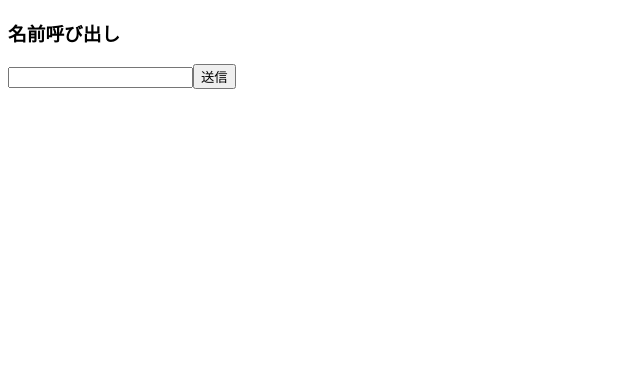
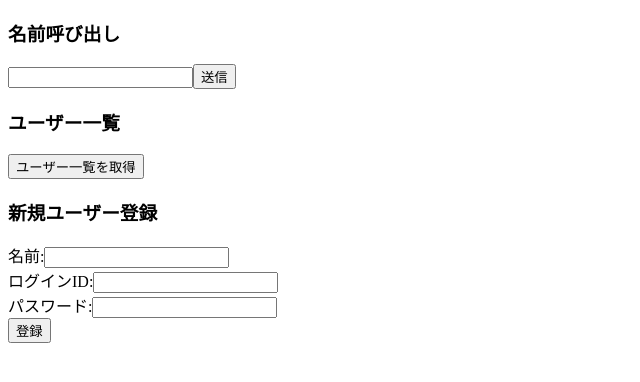
Before and after one commit to gw-edu-dx-dev/training-frontend, a React (Vite) app: page / in a window 1280 px wide. Shown: the top 382 px of the page, without its empty margins (0-640 px from the left). Built offline with nearby package versions, Linux system fonts and the light colour scheme.

Commit message:
Add user registration form and API integration

```diff
--- a/src/App.tsx
+++ b/src/App.tsx
@@ -1,9 +1,19 @@
 import React from 'react';
 
+type User = {
+  id: number;
+  name: string;
+};
+
 function App() {
-  const[name, setName] = React.useState('');
-  const[message, setMessage] = React.useState('');
-  const[error, setError] = React.useState('');
+  const [name, setName] = React.useState('');
+  const [message, setMessage] = React.useState('');
+  const [error, setError] = React.useState('');
+  const [users, setUsers] = React.useState<User[]>([]);
+  const [registerName, setRegisterName] = React.useState('');
+  const [loginId, setLoginId] = React.useState('');
+  const [password, setPassword] = React.useState('');
+  const [registerMessage, setRegisterMessage] = React.useState('');
 
   const handlesubmit = async (e: React.FormEvent<HTMLFormElement>) => {
     e.preventDefault();
@@ -14,7 +24,6 @@ function App() {
     return;
   }
 
-
   setError('');
 
     const response = await fetch(
@@ -24,8 +33,44 @@ function App() {
     const text = await response.text();
     setMessage(text);
   };
+    const getusers = async () => {
+      const response = await fetch(
+        'http://localhost:8080/api/users'
+      );
 
-  return (
+      const data: User[] = await response.json();
+      setUsers(data);
+    };
+
+  const registerUser = async () => {
+    if (
+      registerName.trim() === '' ||
+      loginId.trim() === '' ||
+      password.trim() === ''
+    ) {
+      setRegisterMessage('すべてのフィールドを入力してください');
+      return;
+    }
+    const response = await fetch(
+      'http://localhost:8080/api/register',
+      {
+        method: 'POST',
+        headers: {
+          'Content-Type': 'application/json',
+        },
+
+      body: JSON.stringify({
+        name: registerName,
+        loginId: loginId,
+        password: password,
+      })
+    }
+  );
+  const text = await response.text();
+  setRegisterMessage(text);
+  };
+
+    return (
     <div>
       <h3>名前呼び出し</h3>
       <form onSubmit={handlesubmit}>
@@ -39,7 +84,44 @@ function App() {
       {error && <p>{error}</p>}
 
       <p>{message}</p>
+      <h3>ユーザー一覧</h3>
+      <button onClick={getusers}>ユーザー一覧を取得
+      </button>
+      <ul>
+        {users.map((user) => (
+          <li key={user.id}>
+            ID: {user.id} 名前: {user.name}
+          </li>
+        ))}
+      </ul>
+        <h3>新規ユーザー登録</h3>
+      <form>
+        <div>
+          <label>名前:</label>
+          <input
+            value={registerName}
+            onChange={(e) => setRegisterName(e.target.value)}
+          />
+        </div>
+        <div>
+          <label>ログインID:</label>
+          <input
+            value={loginId}
+            onChange={(e) => setLoginId(e.target.value)}
+          />
+        </div>
 
+        <div>
+          <label>パスワード:</label>
+          <input
+            type="password"
+            value={password}
+            onChange={(e) => setPassword(e.target.value)}
+          />
+        </div>
+        <button type="button" onClick={registerUser}>登録</button>
+      </form>
+      <p>{registerMessage}</p>
     </div>
   );
 }
```
Also changed, not shown: 1 other file (tests, documents, lock files or other folders).
